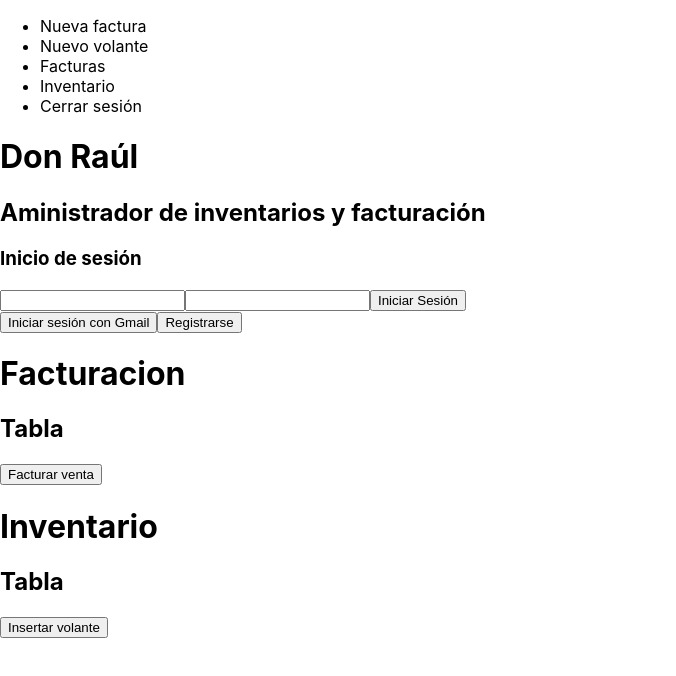
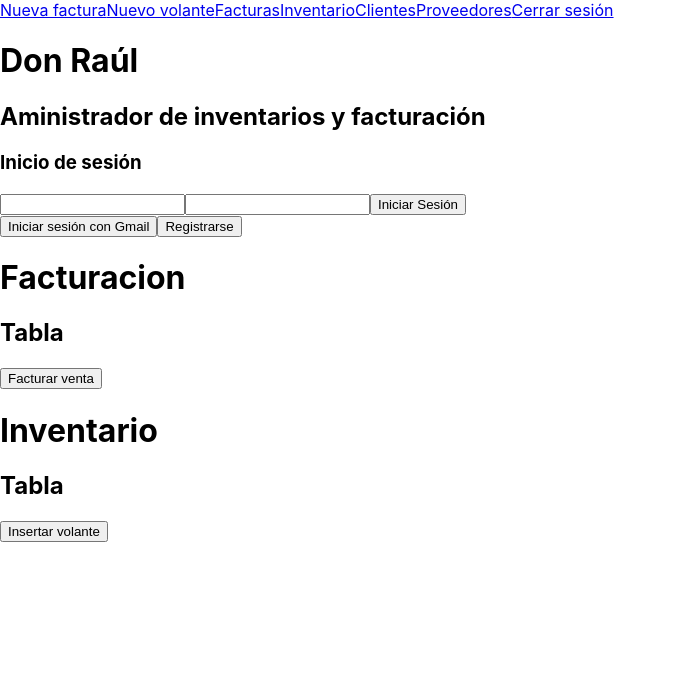
Before and after one commit to svntivgo/front-donraul, a React (Create React App) app: page / in a window 1280 px wide. Shown: the top 676 px of the page, without its empty margins (0-676 px from the left). Built offline with nearby package versions, Linux system fonts and the light colour scheme.

Commit message:
implementacion de router

```diff
--- a/src/components/Navbar.jsx
+++ b/src/components/Navbar.jsx
@@ -1,16 +1,17 @@
 import React from 'react'
+import { Link } from "react-router-dom";
 
 const Navbar = () => {
   return (
     <>
       <nav>
-        <ul>
-          <li>Nueva factura</li>
-          <li>Nuevo volante</li>
-          <li>Facturas</li>
-          <li>Inventario</li>
-          <li>Cerrar sesión</li>
-        </ul>
+        <Link to="/facturacion">Nueva factura</Link>
+        <Link to="/inventario">Nuevo volante</Link>
+        <Link to="/">Facturas</Link>
+        <Link to="/">Inventario</Link>
+        <Link to="/">Clientes</Link>
+        <Link to="/">Proveedores</Link>
+        <Link to="/">Cerrar sesión</Link>
       </nav>
     </>
   );
--- a/src/index.js
+++ b/src/index.js
@@ -1,18 +1,19 @@
 import React from 'react';
 import ReactDOM from 'react-dom';
+import { render } from "react-dom";
+import { BrowserRouter } from "react-router-dom";
 import './index.css';
 import App from './App';
 import { store } from './app/store';
 import { Provider } from 'react-redux';
 import * as serviceWorker from './serviceWorker';
 
-ReactDOM.render(
-  <React.StrictMode>
-    <Provider store={store}>
-      <App />
-    </Provider>
-  </React.StrictMode>,
-  document.getElementById('root')
+const rootElement = document.getElementById("root");
+render(
+  <BrowserRouter>
+    <App />
+  </BrowserRouter>,
+  rootElement
 );
 
 // If you want your app to work offline and load faster, you can change
```
